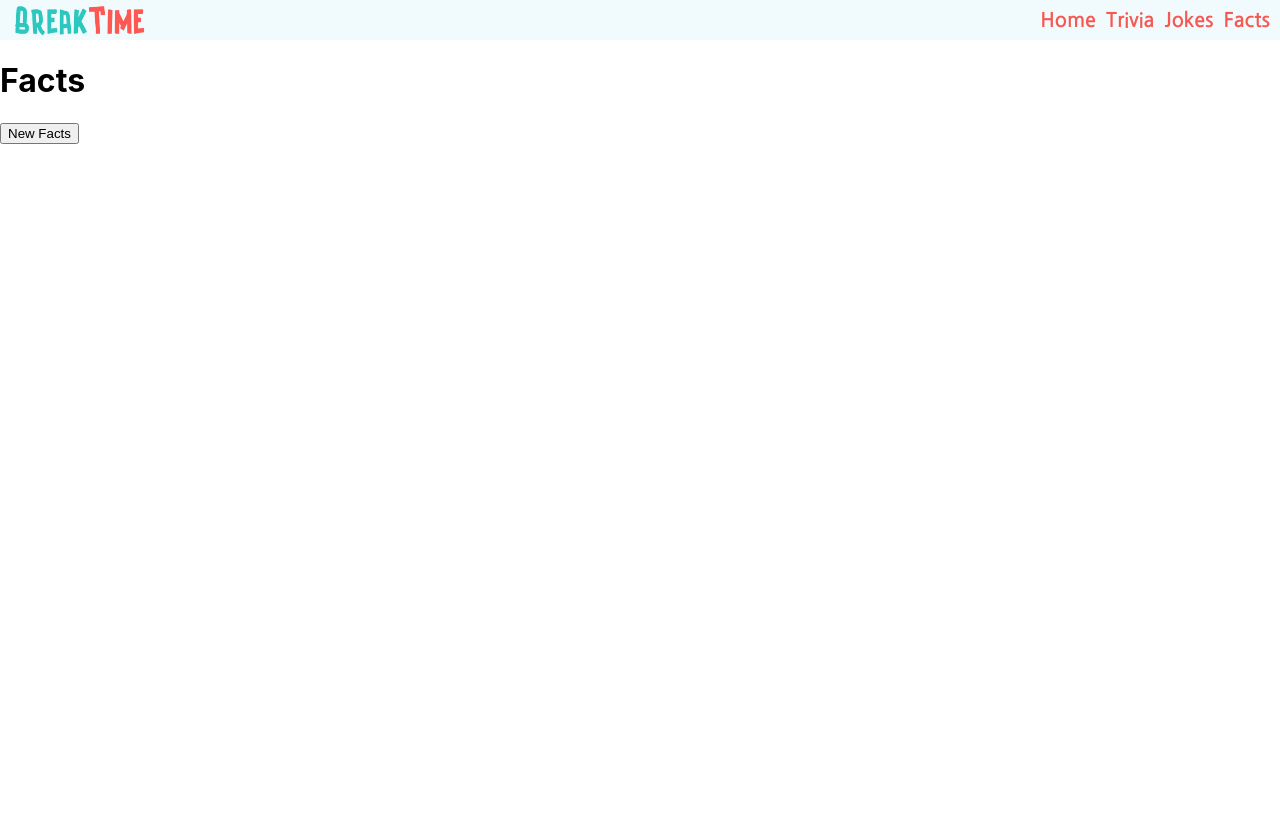
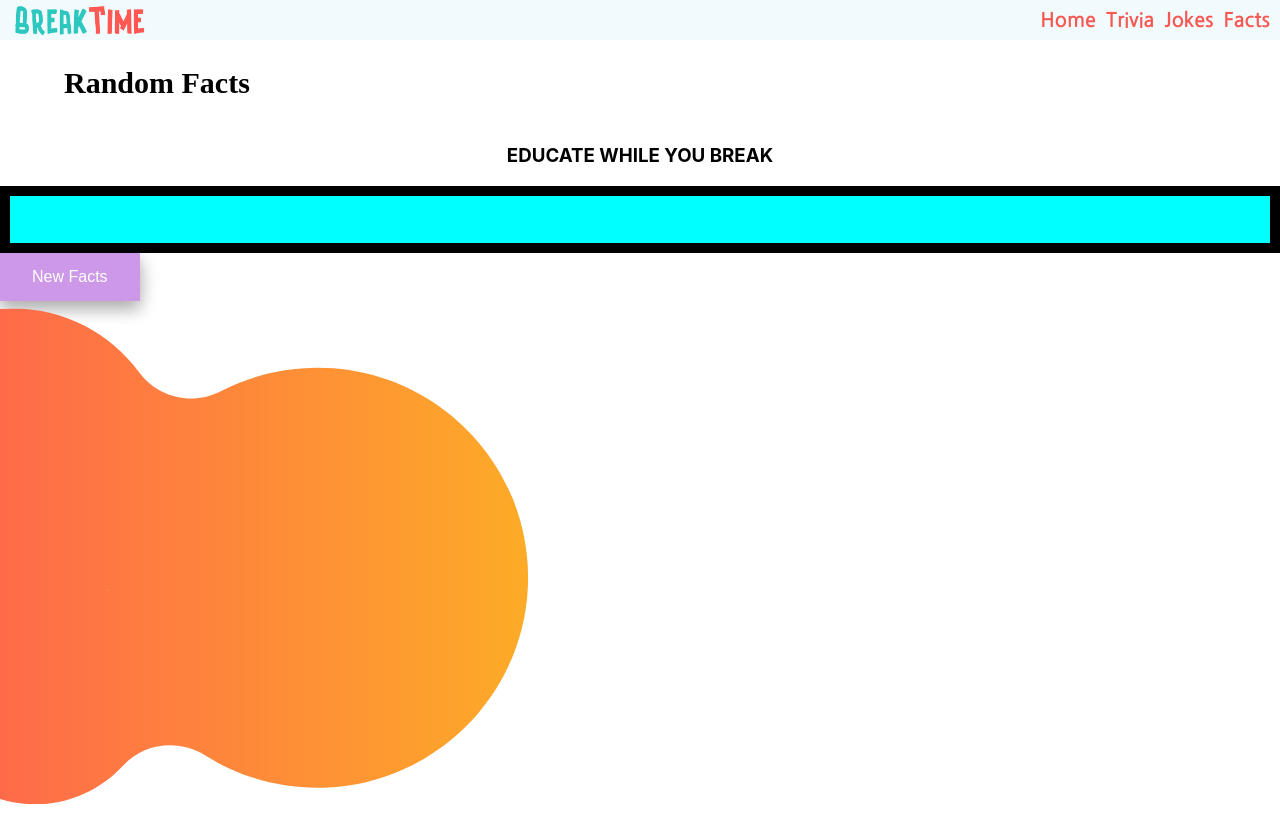
Before and after one commit to dianacg93/BreakTime, a React (Create React App) app: page /facts in a window 1280 px wide. Built offline with nearby package versions, Linux system fonts and the light colour scheme; no server answers.

Commit message:
added styles to facts page

```diff
--- a/src/components/facts/Facts.js
+++ b/src/components/facts/Facts.js
@@ -1,16 +1,34 @@
-import FactsPage from "../../pages/FactsPage";
+import './facts.css';
+import blob from '../../images/breaktime-facts-img.png';
 
 const Facts = ({ facts, factsClick }) => {
 
     console.log("facts", facts)
     return (
-        <div>
-            <h1>Facts</h1>
+        <div className="facts-container">
             <div>
-                <h3>{facts.text}</h3>
+                <h1 className="title-text">Random Facts</h1>
+                <div className="text-structure">
+                    <div className="page-main-text">
+                        <h3>EDUCATE WHILE YOU BREAK</h3>
+
+                    </div>
+                </div>
             </div>
-            <button onClick={factsClick}>New Facts</button>
+            <div className="lower-screen">
+                <div>
+                    <div className="facts-display">
+                        <h3>{facts.text}</h3>
+                    </div>
+                    <div className="facts-button">
+                        <button onClick={factsClick}> New Facts</button>
+                    </div>
+                </div>
+                <img src={blob} alt="gradient-blob" />
+            </div>
         </div>
+
+
 
     )
 }
--- /dev/null
+++ b/src/components/facts/facts.css
@@ -0,0 +1,41 @@
+.facts-container {
+  display: flex;
+  flex-direction: column;
+}
+
+.title-text {
+  font-family: "Luducudu";
+  font-size: 30px;
+  margin: 2% 5%;
+}
+.page-main-text {
+}
+/* .lower-screen {
+  display: flex;
+  flex-wrap: wrap;
+  flex-direction: row-reverse;
+} */
+.lower-screen img {
+  align-self: flex-start;
+}
+
+.facts-display {
+  background-color: aqua;
+  border: 10px solid #000;
+}
+
+.facts-display h3 {
+  width: 45%;
+  padding: 5px;
+}
+.facts-button button {
+  background-color: #cd98e8;
+  border: none;
+  color: white;
+  padding: 15px 32px;
+  text-align: center;
+  text-decoration: none;
+  display: inline-block;
+  font-size: 16px;
+  box-shadow: 0 8px 16px 0 rgba(0, 0, 0, 0.2), 0 6px 20px 0 rgba(0, 0, 0, 0.19);
+}
```
Also changed, not shown: src/images/breaktime-facts-img.png (added), src/pages/css/FactsPage.css (added).
